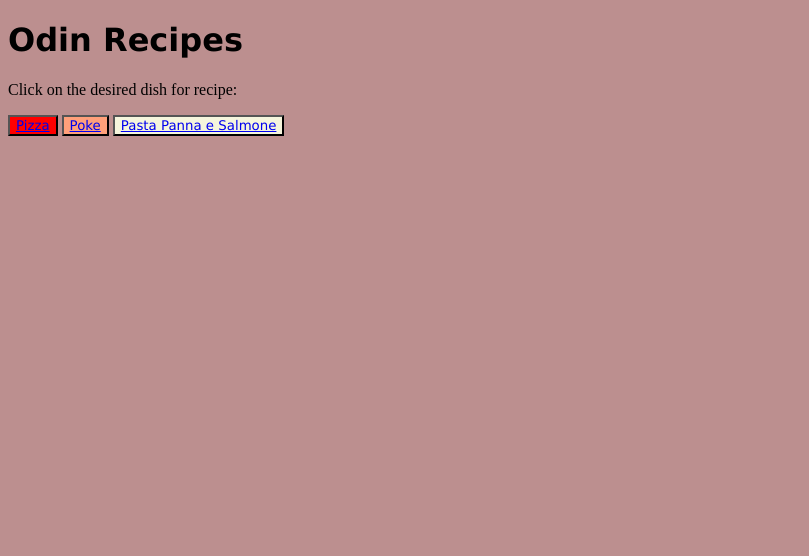
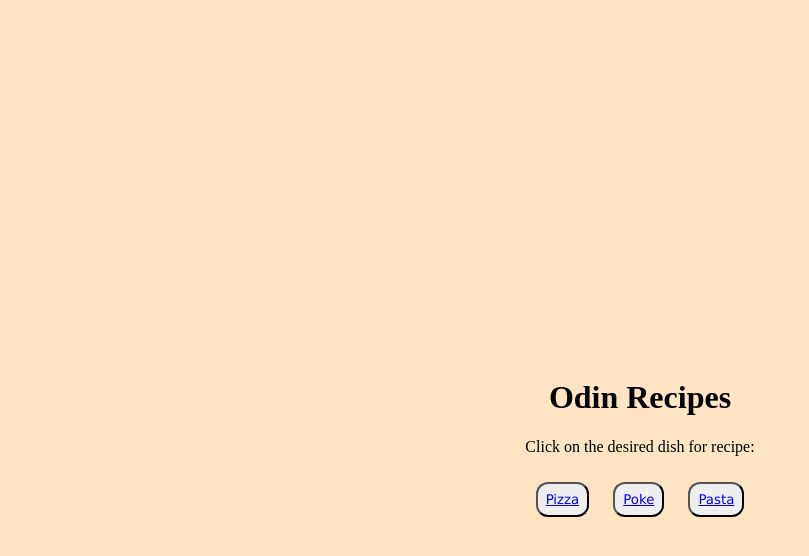
Before and after one commit to Broly366/odin-recipes, a plain HTML site: page index.html in a window 1280 px wide. Shown: the whole page, without its empty margins (0-809 px from the left). Drawn offline with Linux system fonts and the light colour scheme.

Commit message:
modify the css of the page

```diff
--- a/index.css
+++ b/index.css
@@ -1,29 +1,38 @@
 body {
-    background-color: rosybrown;
+    background-color: bisque;
 }
 
 
-h1 {
-    font-family: 'Lucida Sans', 'Lucida Sans Regular', 'Lucida Grande', 'Lucida Sans Unicode', Geneva, Verdana, sans-serif;
-    background-color: light;
+
+div.all {
+    text-align: center;
+    padding: 350px;
+    margin: auto;
+    border: 2px;
 }
 
+
 button {
-    text-align: center;
+    border-radius: 12px;
 }
 
 .food {
     font-family: 'Lucida Sans', 'Lucida Sans Regular', 'Lucida Grande', 'Lucida Sans Unicode', Geneva, Verdana, sans-serif;
+    padding: 8px;
+    margin: 10px;
 }
 
-.pizza {
+.pizza:hover {
     background-color: red;
+    transition-duration: 0.4s;
 }
 
-.poke {
+.poke:hover {
     background-color: lightsalmon;
+    transition-duration: 0.4s;
 }
 
-.pasta {
+.pasta:hover {
     background-color: beige;
+    transition-duration: 0.4s;
 }
--- a/index.html
+++ b/index.html
@@ -6,12 +6,20 @@
         <link rel="stylesheet" href="index.css">
     </head>
     <body>
+
+        <div class="all">
         <h1>Odin Recipes</h1>
 
         <p>Click on the desired dish for recipe:</p>
 
-            <button class="food pizza"><a href="recipes/pizza.html">Pizza</a></button>
-            <button class="food poke"><a href="recipes/poke.html">Poke</a></button>
-            <button class="food pasta"><a href="recipes/pastapannaesalmone.html">Pasta Panna e Salmone</a></button>
+            <div class="buttons">
+
+                <button class="food pizza"><a href="recipes/pizza.html">Pizza</a></button>
+                <button class="food poke"><a href="recipes/poke.html">Poke</a></button>
+                <button class="food pasta"><a href="recipes/pastapannaesalmone.html">Pasta</a></button>
+
+            </div>
+
+        </div>
     </body>
 </html>
```
